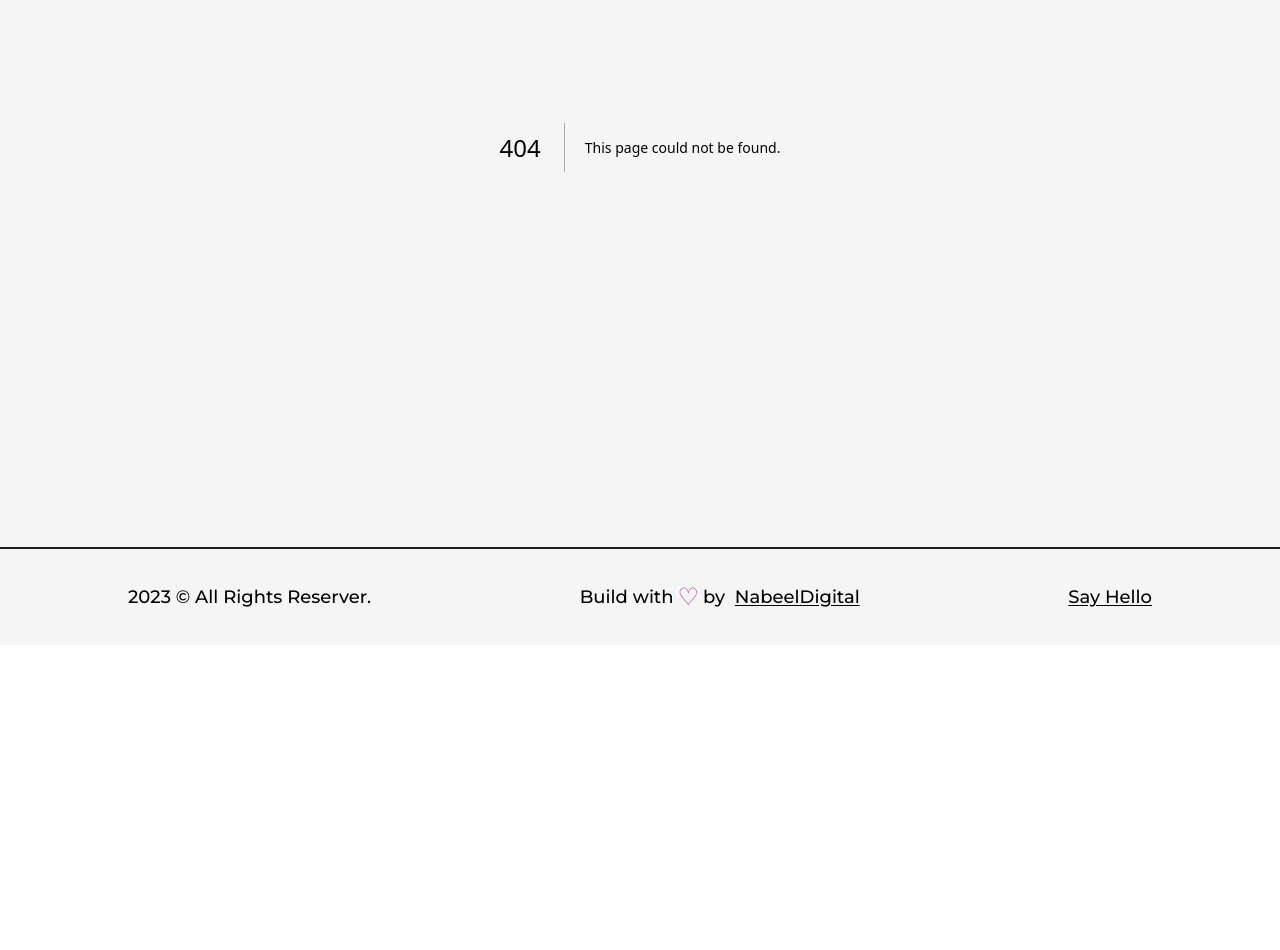
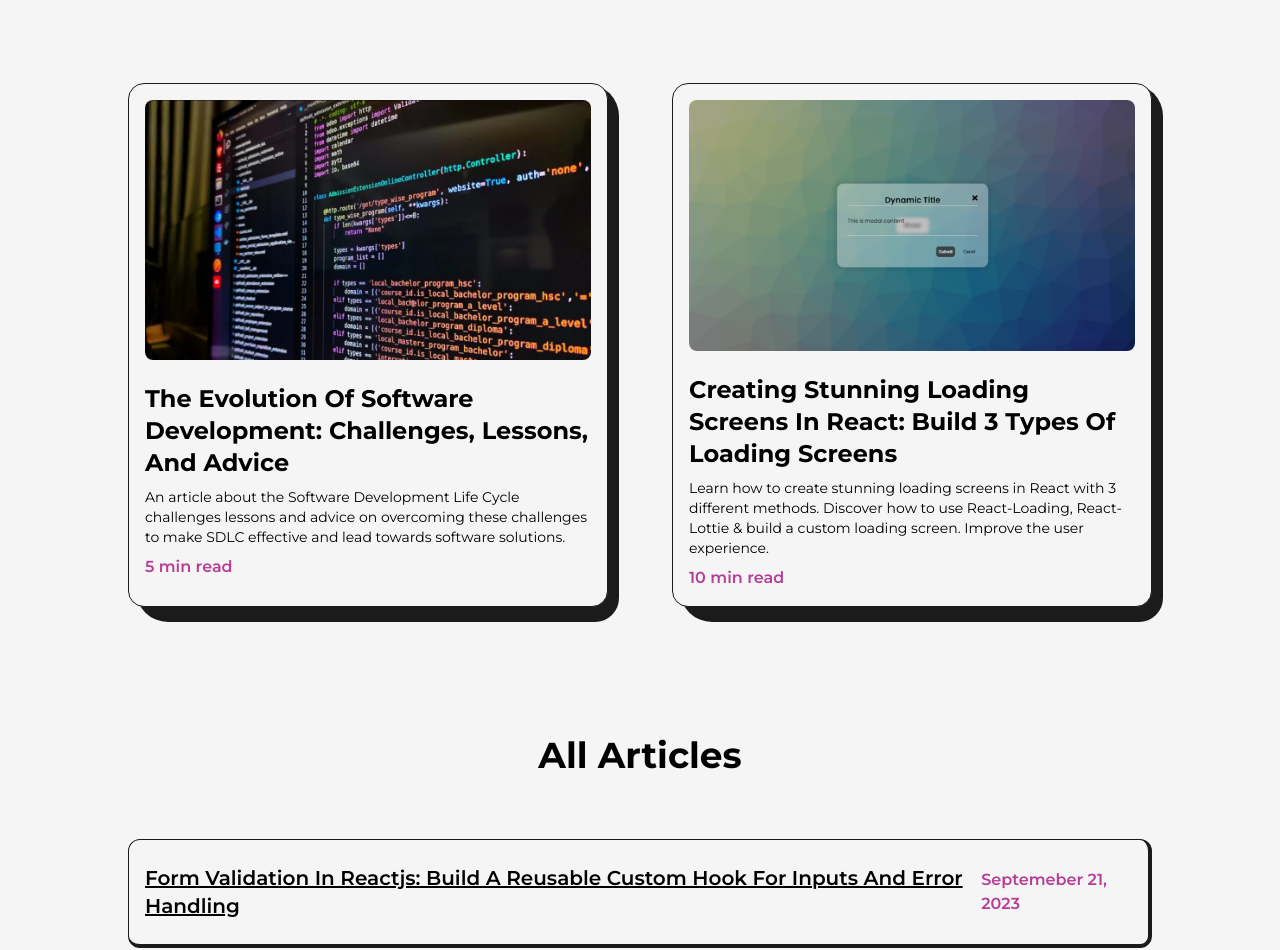
Before and after one commit to Metaverse-Nabeel/portfolio_next_JS, a Next.js app: page /articles in a window 1280 px wide. Before the commit this address had no page. Shown: the part 341-1291 px from the top of the page. Before the commit the page ends 986 px from the top, so only its background shows below. Built offline with nearby package versions, Linux system fonts and the light colour scheme.

Commit message:
Articles added to the portfolio

```diff
--- /dev/null
+++ b/src/pages/articles.js
@@ -0,0 +1,102 @@
+import AnimatedText from "@/components/AnimatedText";
+import Layout from "@/components/Layout";
+import Head from "next/head";
+import Image from "next/image";
+import Link from "next/link";
+import React, { useRef } from "react";
+import article1 from '../../public/images/articles/evolution_of_software_development.jpg';
+import article2 from '../../public/images/articles/create modal component in react using react portals.png';
+import article3 from '../../public/images/articles/create loading screen in react js.jpg';
+import article4 from '../../public/images/articles/form validation in reactjs using custom react hook.png';
+import article5 from '../../public/images/articles/pagination component in reactjs.jpg';
+import article6 from '../../public/images/articles/smooth scrolling in reactjs.png';
+import article7 from '../../public/images/articles/What is higher order component in React.jpg';
+import article8 from '../../public/images/articles/What is Redux with easy explanation.png';
+import { easeInOut, motion, useMotionValue } from "framer-motion";
+
+const FramerImage = motion(Image);
+
+const MovingImage = ({title, img, link}) =>{
+    const x = useMotionValue(0);
+    const y = useMotionValue(0);
+    const imgRef = useRef(null);
+    const handleMouse = (event) => {
+        imgRef.current.style.display="inline-block";
+        x.set(0);
+        y.set(0);
+    }
+    const handleMouseLeave = (event) => {
+              imgRef.current.style.display="none";
+        x.set(event.pageX);
+        y.set(-10);
+    }
+    return (
+        <Link href={link} target="_blank" onMouseMove={handleMouse} onMouseLeave={handleMouseLeave}>
+                <h2 className="capitalize text-xl font-semibold underline">{title}</h2>
+                <FramerImage ref={imgRef} style={{x:x, y:y}} intial={{opacity:0}} whileInView={{opacity:1, transition:{duration: 0.2}}} src={img} alt={title} className="z-10 w-96 h-auto hidden absolute rounded-lg"/>
+        </Link>
+    )
+}
+
+const Article = ({ img, title, date, link }) => {
+    return (
+        <motion.li intial={{y:200}} whileInView={{y:0, transition:{duration:0.5, ease:easeInOut}}} viewport={{once: true}} className="relateive w-full p-4 py-6 my-4 rounded-xl flex items-center justify-between bg-light first:mt-0 border border-solid border-dark border-r-4 border-b-4">
+            <MovingImage title={title} img={img} link={link}/>
+            <span className="text-primary font-semibold pl-4">{date}</span>
+        </motion.li>
+    )
+}
+
+const FeaturedArticle = ({ img, title, time, summary, link }) => {
+  return (
+    <li className="relative col-span-1 w-full p-4 bg-light border border-solid border-dark rounded-2xl">
+        <div className='absolute top-0 -right-3 -z-10 w-[101%] h-[103%] rounded-[2rem] bg-dark rounded-br-3xl'/>
+      <Link
+        href={link}
+        target="_blank"
+        className="w-full inline-block cursor-pointer overflow-hidden rounded-lg"
+      >
+        <FramerImage src={img} alt={title} className="w-full h-auto" whileHover={{scale:1.05}} transition={{duration:0.2}}/>
+      </Link>
+      <Link href={link} target="_blank" >
+        <h2 className="capitalize text-2xl font-bold my-2 mt-4 hover:underline">{title}</h2>
+      </Link>
+      <p className="text-sm mb-2">{summary}</p>
+      <span className="text-primary font-semibold">{time}</span>
+    </li>
+  );
+};
+
+const articles = () => {
+  return (
+    <>
+      <Head>
+        <title>Nabeel Digital | About Page</title>
+        <meta
+          name="description"
+          content="This is about me page for my portfolio website."
+        />
+      </Head>
+      <main className="w-full mb-16 flex flex-col items-center justify-center overflow-hidden">
+        <Layout className="pt-16">
+          <AnimatedText text="Words Can Change The World!" className="mb-16" />
+          <ul className="grid grid-cols-2 gap-16">
+            <FeaturedArticle img={article1} title="The Evolution of Software Development: Challenges, Lessons, and Advice" time="5 min read" summary="An article about the Software Development Life Cycle challenges lessons and advice on overcoming these challenges to make SDLC effective and lead towards software solutions." link="https://medium.com/@nabeelahmed3129/the-evolution-of-software-development-challenges-lessons-and-advice-d0e3f52b1fd3" />
+            <FeaturedArticle img={article2} title="Creating Stunning Loading Screens In React: Build 3 Types Of Loading Screens" time="10 min read" summary="Learn how to create stunning loading screens in React with 3 different methods. Discover how to use React-Loading, React-Lottie & build a custom loading screen. Improve the user experience." link="/" />
+          </ul>
+          <h2 className="font-bold text-4xl w-full text-center my-16 mt-32">All Articles</h2>
+          <ul>
+            <Article img={article3} title="Form Validation In Reactjs: Build A Reusable Custom Hook For Inputs And Error Handling" date="Septemeber 21, 2023" link="/" />
+            <Article img={article4} title="Silky Smooth Scrolling In Reactjs: A Step-By-Step Guide For React Developers" date="Septemeber 19, 2023" link="/" />
+            <Article img={article5} title="Creating An Efficient Modal Component In React Using Hooks And Portals" date="Septemeber 17, 2023" link="/" />
+            <Article img={article6} title="Build A Fabulous Todo List App With React, Redux And Framer-Motion" date="Septemeber 11, 2023" link="/" />
+            <Article img={article7} title="Redux Simplified: A Beginner's Guide For Web Developers" date="Septemeber 6, 2023" link="/" />
+            <Article img={article8} title="What Is Higher Order Component (Hoc) In React?" date="Septemeber 2, 2023" link="/" />
+          </ul>
+        </Layout>
+      </main>
+    </>
+  );
+};
+
+export default articles;
--- a/src/pages/projects.js
+++ b/src/pages/projects.js
@@ -11,13 +11,17 @@ import project3 from "../../public/images/projects/cypto_angels_Finance.jpg";
 import project4 from "../../public/images/projects/nike_shoes_eCommerce.jpg";
 import project5 from "../../public/images/projects/Pokodex_Project.jpg";
 import project6 from "../../public/images/projects/HTML_CSS_JS_Portfolio.jpg";
+import { motion } from "framer-motion";
+
+const FramerImage = motion(Image);
+
 
 const FeaturedProjects = ({ type, title, summary, img, link, github }) => {
   return (
     <article className="w-full flex items-center justify-between rounded-3xl rounded-br-2xl border border-solid border-dark bg-light shadow-2xl p-12 relative">
                   <div className='absolute top-0 -right-3 -z-10 w-[101%] h-[103%] rounded-[2.5rem] bg-dark rounded-br-3xl'/>
       <Link href={link} target="_blank" className="w-1/2 cursor-pointer overflow-hidden rounded-lg">
-        <Image src={img} alt={title} className="w-full h-auto" />
+        <FramerImage src={img} alt={title} className="w-full h-auto" whileHover={{scale:1.05}} transition={{duration:0.2}} />
       </Link>
       <div className="w-1/2 flex flex-col items-start justify-between pl-6">
         <span className="text-primary font-medium text-xl">{type}</span>
@@ -42,7 +46,7 @@ const Project = ({ type, title, img, link, github }) => {
     <article className="w-full flex flex-col items-center justify-center rounded-2xl border boder-solid border-dark bg-light p-6 relative">
       <div className='absolute top-0 -right-3 -z-10 w-[101%] h-[103%] rounded-[2rem] bg-dark rounded-br-3xl'/>
       <Link href={link} target="_blank" className="w-full cursor-pointer overflow-hidden rounded-lg">
-        <Image src={img} alt={title} className="w-full h-auto" />
+        <FramerImage src={img} alt={title} className="w-full h-auto" whileHover={{scale:1.05}} transition={{duration:0.2}} />
       </Link>
       <div className="w-full flex flex-col items-start justify-between mt-4">
         <span className="text-primary font-medium text-xl">{type}</span>
```
Also changed, not shown: public/images/articles/evolution_of_software_development.jpg (added).
